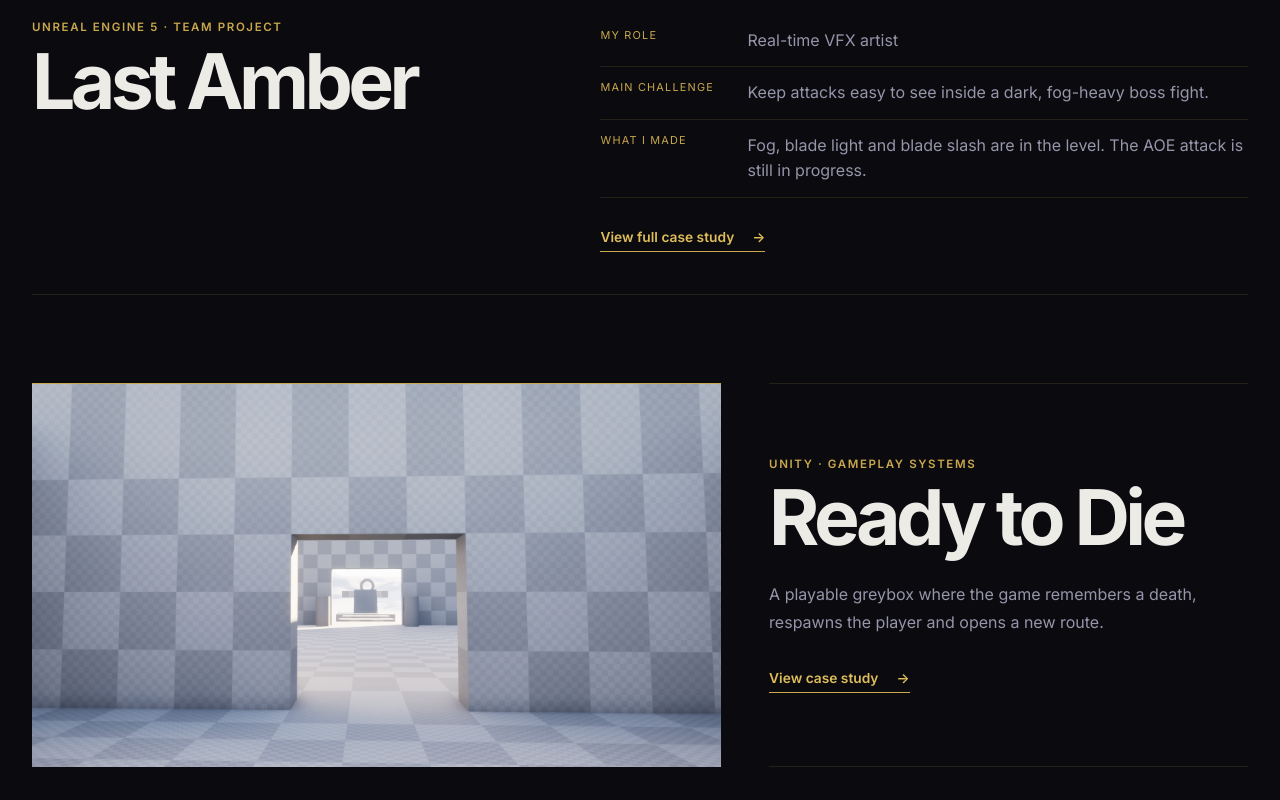
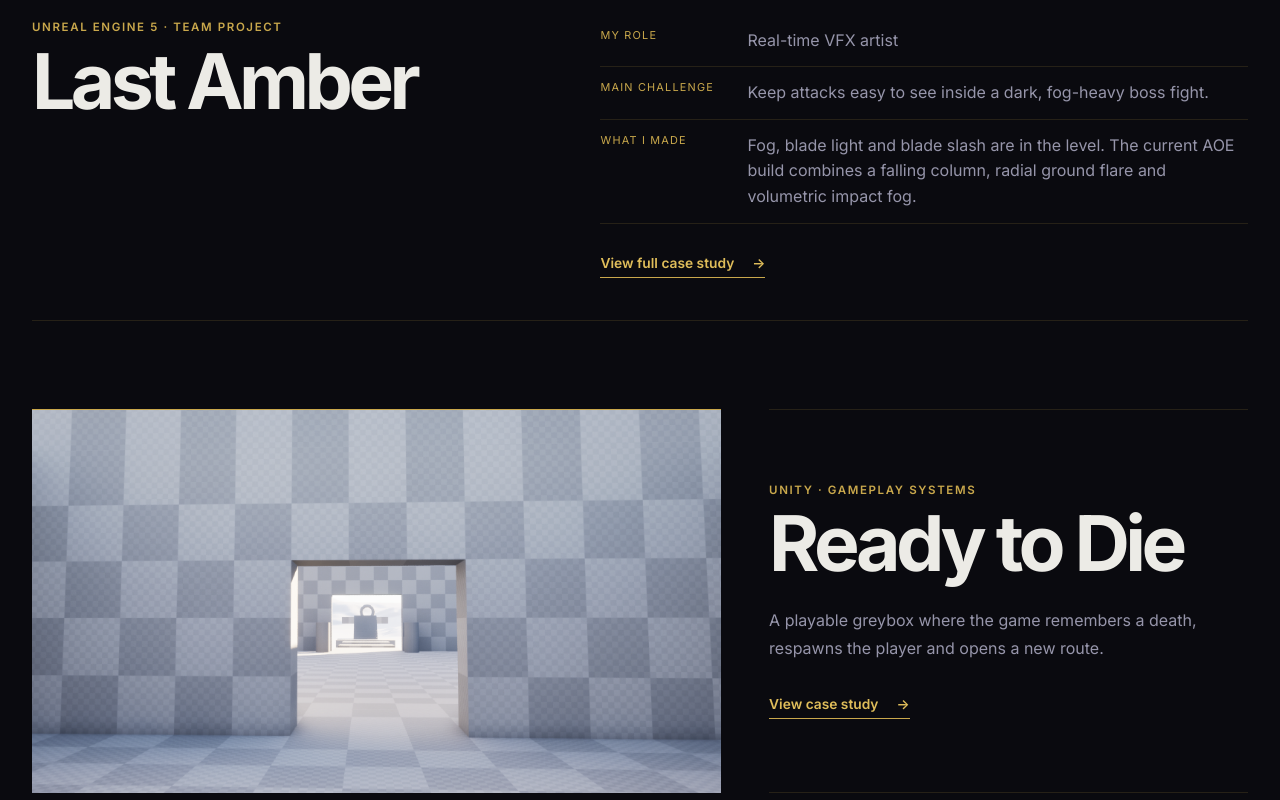
Before and after one commit to even002/ZihaoShen_Hank, a React (Vite) app: page / in a window 1280 px wide. Shown: the part 1780-2580 px from the top of the page. Built offline with nearby package versions, Linux system fonts and the light colour scheme; a web font is replaced by a local one.

Commit message:
Update AOE case study with current build

```diff
--- a/src/App.jsx
+++ b/src/App.jsx
@@ -61,18 +61,20 @@ const amberStudies = [
   {
     number: '04',
     title: 'AOE Falling Attack',
-    date: '10 Sep 2026',
-    status: 'In progress',
-    tools: 'Unreal Engine · Niagara Fluids',
+    date: '10–26 Sep 2026',
+    status: 'Current build',
+    tools: 'Unreal Engine 5.6 · Niagara · Niagara Fluids · Materials',
     images: [
-      { src: `${base}last-amber-aoe-falling.png`, label: 'Current falling column and impact-ring test' },
+      { src: `${base}last-amber-aoe-falling.png`, label: 'Falling column, warning rings and impact-centre test' },
     ],
-    goal: 'Make a large falling attack with a warning area, a red-and-black energy column, a ground hit and spreading fog. The player should see where it will land before the impact.',
-    work: 'I planned the effect in separate parts and built the falling column, impact ring, flash and fog while adjusting colour, transparency, distortion, size and timing.',
-    process: 'I split the attack into a warning area, falling column, impact ring, impact flash and fog after the hit. Niagara controls the column’s position, size, colour and lifetime.',
-    problem: 'A basic cone repeated the texture on every side and did not have enough vertices for smooth WPO movement. Sprites and crossed planes were easier to control, but they looked flat from the side and could not expand in every direction.',
-    changes: 'I tested World Aligned Texture and horizontal and vertical distortion, then moved from cones and billboards to Niagara Fluids Grid3D Gas for full volumetric fog. The column, ring and flash stay separate so I can control their timing.',
-    result: 'The falling column, impact ring, flash and first material tests are complete. The Grid3D fog, final timing and in-level testing are still in progress.',
+    goal: 'Make a large falling attack that warns the player before impact, then carries the red-and-black energy from the vertical column into a fast ground-level spread.',
+    work: 'I built the warning rings, falling column, impact flash, a three-dimensional ground-flare mesh and the post-impact volumetric fog. I also tuned their position, colour, opacity, distortion, scale and timing as separate Niagara emitters.',
+    process: 'The effect starts with the ground warning, brings the column down at the centre, opens its lower section into radial energy strands and then releases Grid3D Gas fog after impact. Keeping these parts separate lets me change the anticipation, hit and dissipation without rebuilding the whole system.',
+    problem: 'A stock cone repeated the texture on every face, while camera-facing sprites and crossed planes looked flat from side angles. The column also needed to bend continuously into the ground spread rather than ending above a separate smoke burst.',
+    changes: 'I replaced the cone with a custom cylindrical mesh and used World Position Offset to push its lower vertices outward in 360 degrees. Animated noise breaks the surface into irregular red strands with black gaps. A delayed Niagara Fluids simulation adds short-lived volumetric spread after the mesh impact instead of carrying the whole shape with sprites.',
+    result: 'The current system compiles and plays as one centred impact: warning rings, red-black falling column, radial ground flare and fast-dissipating volumetric fog. It has been migrated into the main VFX project with its Niagara Fluids dependency restored; final boss-arena timing and gameplay readability still need an in-level pass.',
+    noteLabel: 'Migration note',
+    note: 'The target project must enable Niagara Fluids before migration. Without it, the Grid3D emitters lose their plugin scripts and report unknown-function errors even though the migrated Niagara asset itself is present.',
   },
 ]
 
@@ -263,7 +265,7 @@ function WorkIndex() {
               <dl>
                 <div><dt>My role</dt><dd>Real-time VFX artist</dd></div>
                 <div><dt>Main challenge</dt><dd>Keep attacks easy to see inside a dark, fog-heavy boss fight.</dd></div>
-                <div><dt>What I made</dt><dd>Fog, blade light and blade slash are in the level. The AOE attack is still in progress.</dd></div>
+                <div><dt>What I made</dt><dd>Fog, blade light and blade slash are in the level. The current AOE build combines a falling column, radial ground flare and volumetric impact fog.</dd></div>
               </dl>
               <a className="case-link" href="#/last-amber">View full case study <span>→</span></a>
             </div>
@@ -340,7 +342,7 @@ function ProcessStudy({ study, compact = false }) {
       <dl className="process-details">
         {details.map(([label, copy]) => <div key={label}><dt>{label}</dt><dd>{copy}</dd></div>)}
       </dl>
-      {study.note && <aside className="process-note"><span>Player version</span><p>{study.note.replace('Player variant: ', '')}</p></aside>}
+      {study.note && <aside className="process-note"><span>{study.noteLabel || 'Player version'}</span><p>{study.note.replace('Player variant: ', '')}</p></aside>}
     </section>
   )
 }
@@ -426,7 +428,7 @@ function LastAmber() {
           <dl><div><dt>Key features</dt><dd>Uneven horns, black armour and one burning red side make the corruption visible before the fight starts.</dd></div><div><dt>VFX link</dt><dd>Red blade energy, black outer flames and wide attacks make him feel larger and more dangerous than the player.</dd></div></dl>
         </article>
       </div>
-      <aside className="authorship-note"><span>My role</span><p>The scene and character concepts show the team’s shared art direction. My own work is the real-time VFX shown below, including the fog, blade effects and AOE tests.</p></aside>
+      <aside className="authorship-note"><span>My role</span><p>The scene and character concepts show the team’s shared art direction. My own work is the real-time VFX shown below, including the fog, blade effects and the current AOE build.</p></aside>
       <div className="case-heading">
         <span>VFX development</span>
         <p>The work below shows how I built and changed each effect, from the first test to the version used in the level.</p>
@@ -564,7 +566,7 @@ function About() {
       <div className="about-grid">
         <h2>Gameplay systems, level prototypes and real-time VFX.</h2>
         <div>
-          <p>I am a third-year Game Design student at RMIT University. In Last Amber, I developed environmental fog, blade light, blade slash and an in-progress AOE attack in Unreal Engine. In Ready to Die, I prototyped movement, death, respawn and death-triggered world changes in Unity.</p>
+          <p>I am a third-year Game Design student at RMIT University. In Last Amber, I developed environmental fog, blade light, blade slash and a multi-stage AOE attack in Unreal Engine. In Ready to Die, I prototyped movement, death, respawn and death-triggered world changes in Unity.</p>
           <a className="text-link" href="https://github.com/even002" target="_blank" rel="noreferrer">View GitHub <ArrowIcon /></a>
         </div>
       </div>
```
